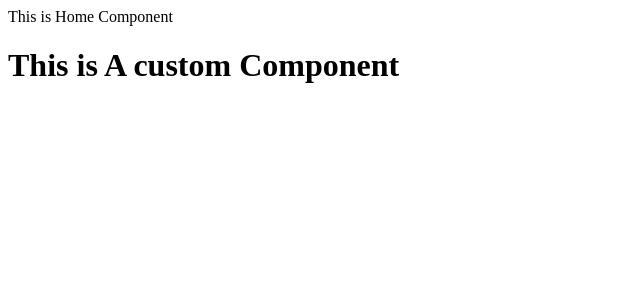
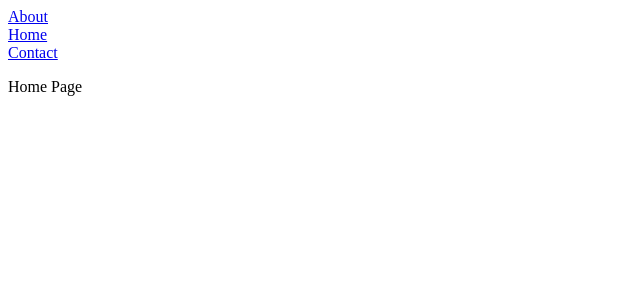
Before and after one commit to lavishjain36/Netflix-layout-next.js, a Next.js app: page / in a window 1280 px wide. Shown: the top 300 px of the page, without its empty margins (0-640 px from the left). Built offline with nearby package versions, Linux system fonts and the light colour scheme.

Commit message:
linking pages

```diff
--- a/components/Contact.js
+++ /dev/null
@@ -1,11 +0,0 @@
-import React from 'react'
-
-function Contact() {
-  return (
-    <div>
-    <h1>This is Contact Page</h1>
-    </div>
-  )
-}
-
-export default Contact
--- a/components/Home.js
+++ /dev/null
@@ -1,13 +0,0 @@
-import React from 'react'
-import MyComponent from './MyComponent'
-
-function Home() {
-  return (
-    <>
-   <div>This is Home Component</div>
-    <MyComponent/>
-    </>
-
-  )
-}
-export default Home
--- a/components/MyComponent.js
+++ b/components/MyComponent.js
@@ -1,10 +1,34 @@
-import React from 'react';
-const MyComponent=({props})=>{
+import React,{useState,useEffect} from "react";
+import PropTypes from "prop-types";
+
+const MyComponent=({initialValue,onButtonClick})=>{
+  const [value,setValue]=useState(initialValue);
+
+  useEffect(()=>{
+    console.log("Intial value",initialValue)
+  },[initialValue])
+
+  const handleClick =()=>{
+    setValue(value+1);
+    onButtonClick();
+  };
+
   return(
     <div>
-      <h1>This is A custom Component</h1>
+      <h1>{value}</h1>
+      <button onClick={handleClick}>Increment</button>
     </div>
   )
+
+}
+
+MyComponent.propTypes={
+  initialValue: PropTypes.number,
+  onButtonClick: PropTypes.func
+}
+MyComponent.defaultProps={
+  initialValue: 0,
+  onButtonClick: ()=>{}
 }
 
 export default MyComponent;
--- a/pages/index.js
+++ b/pages/index.js
@@ -1,14 +1,22 @@
-import React  from "react";
-import Contact from "../components/Contact";
-import Home from "../components/Home";
-import MyComponent from "../components/MyComponent";
+import Link from "next/link";
 
-const IndexPage=()=>{
+function Home(){
   return(
     <div>
-      <Home/>
+      <Link href="/about">
+        <div>About</div>
+      </Link>
+
+      <Link href="/home">
+        <div>Home</div>
+      </Link>
+      <Link href="/contact">
+        <div>Contact</div>
+      </Link>
+
+      <p>Home Page</p>
     </div>
   )
 }
 
-export default IndexPage;
+export default Home;
```
Also changed, not shown: pages/about.js (added, +8 -0 lines), pages/contact.js (added, +11 -0 lines), pages/home.js (added, +27 -0 lines).
